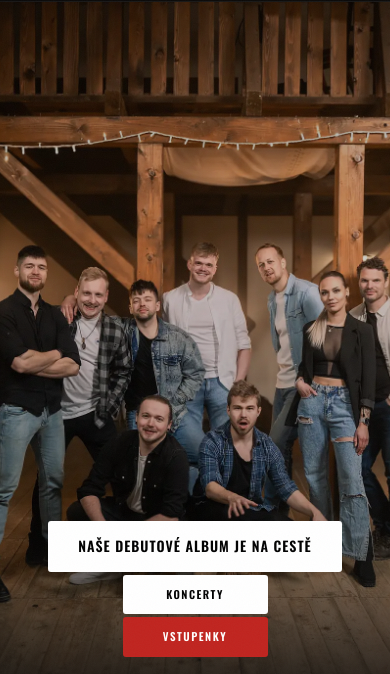
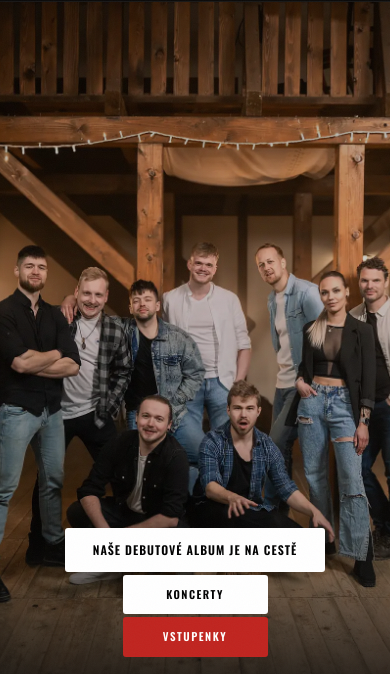
Before and after one commit to strnadlmarek/hospodsky-bordel, a plain HTML site: page index.html in a window 390 px wide. Shown: the part 61-735 px from the top of the page. Drawn offline with nearby package versions, Linux system fonts and the light colour scheme.

Commit message:
Mobil: btn-album zmensen o 2px (12px font, 10px 26px padding)

```diff
--- a/style.css
+++ b/style.css
@@ -1188,8 +1188,8 @@ section { position: relative; }
         white-space: nowrap;
         margin-left: 0;
         flex-shrink: 0;
-        padding: 12px 28px;
-        font-size: 14px;
+        padding: 10px 26px;
+        font-size: 12px;
         letter-spacing: 1px;
     }
     .social-icon { width: 20px; height: 20px; }
```
